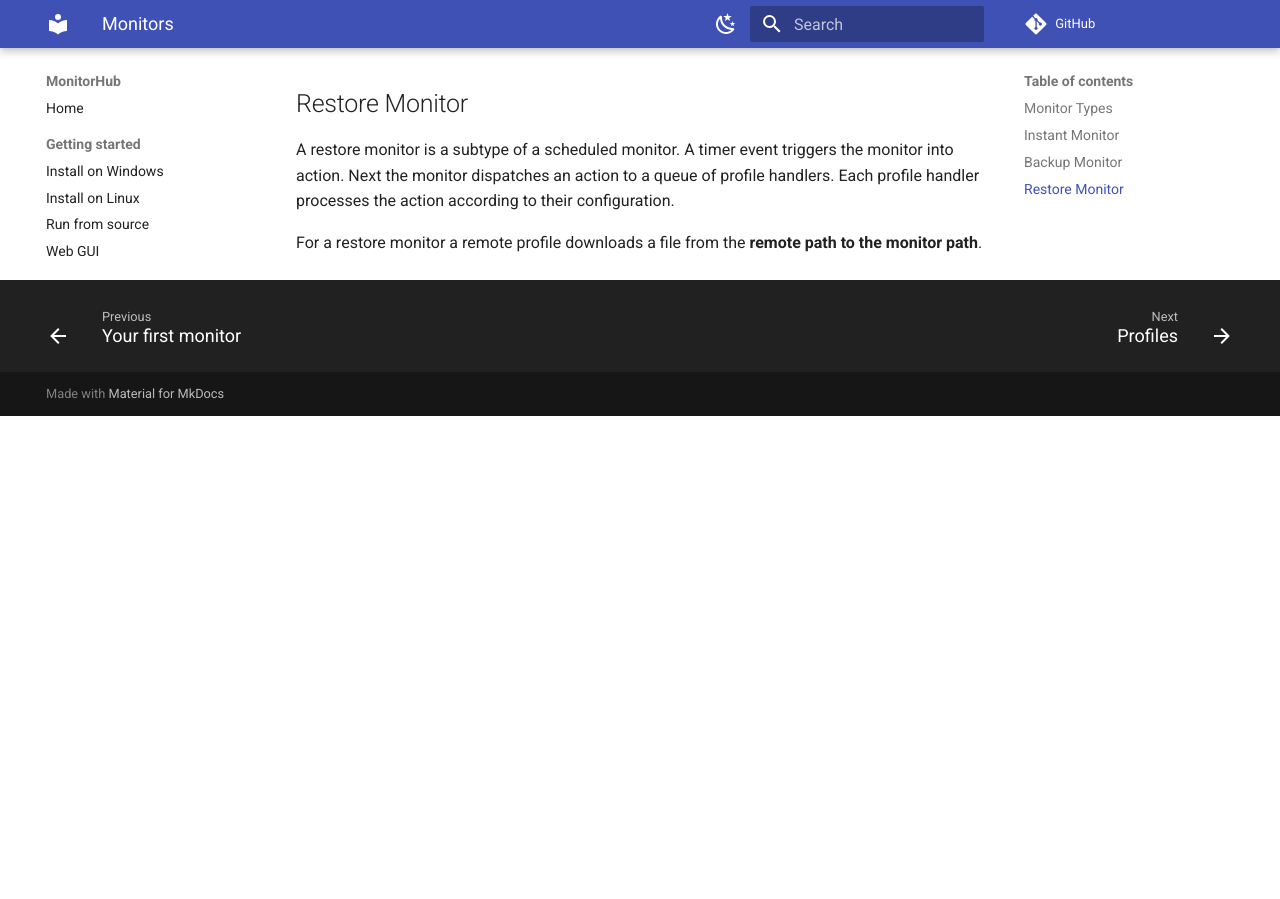
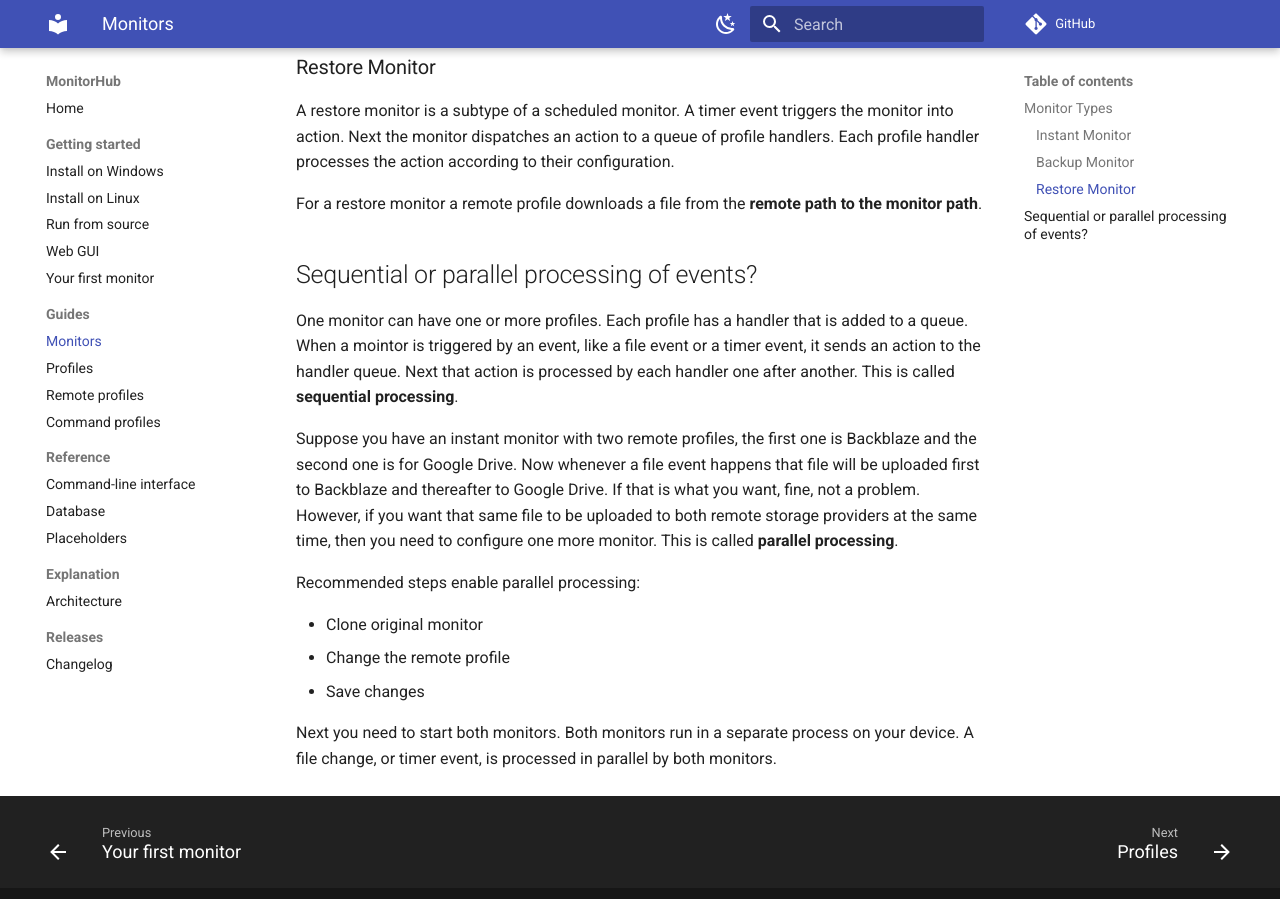
Before and after one commit to Transparent-Systems/monitorhub, an MkDocs documentation site: the page built from docs/guides/monitors.md, in a window 1280 px wide and 900 px high, scrolled down 2144 px. Built offline with MkDocs 1.6.1 and Material for MkDocs 9.7.7, drawn with Linux system fonts in a browser that asks for light colours; comment, search, counter and statistics services are not loaded; before the commit the page ends 2560 px from its top, so only the background shows below that.

Commit message:
Document sequential and parallel event processing in the monitors guide

```diff
--- a/docs/guides/monitors.md
+++ b/docs/guides/monitors.md
@@ -52,18 +52,37 @@
 
 MonitorHub can be extended with new monitor types. This requires building a new monitor and registering that monitor type. An example of a new monitor type is a webhook monitor like a GitHub webhook.
 
-## Instant Monitor
+### Instant Monitor
 An instant monitor reacts immediately upon a file system event inside a monitor path.
 Next the monitor dispatches an action to a queue of profile handlers. Each profile handler processes the action according to their configuration.
 
-## Backup Monitor
+### Backup Monitor
 A backup monitor is a subtype of a scheduled monitor. A timer event triggers the monitor into action.
 Next the monitor dispatches an action to a queue of profile handlers. Each profile handler processes the action according to their configuration.
 
 For a backup monitor a remote profile uploads a file from the **monitor path to the remote path**.
 
-## Restore Monitor
+### Restore Monitor
 A restore monitor is a subtype of a scheduled monitor. A timer event triggers the monitor into action.
 Next the monitor dispatches an action to a queue of profile handlers. Each profile handler processes the action according to their configuration.
 
 For a restore monitor a remote profile downloads a file from the **remote path to the monitor path**.
+
+
+## Sequential or parallel processing of events?
+One monitor can have one or more profiles. Each profile has a handler that is added to a queue.
+When a mointor is triggered by an event, like a file event or a timer event, it sends an action to the handler queue. Next that action is processed by each handler one after another. This is called **sequential processing**.
+
+Suppose you have an instant monitor with two remote profiles, the first one is Backblaze and the second one is for Google Drive.
+Now whenever a file event happens that file will be uploaded first to Backblaze and thereafter to Google Drive.
+If that is what you want, fine, not a problem.
+However, if you want that same file to be uploaded to both remote storage providers at the same time, then you need to configure one more monitor. This is called **parallel processing**.
+
+Recommended steps enable parallel processing:
+
+- Clone original monitor
+- Change the remote profile
+- Save changes
+
+Next you need to start both monitors.
+Both monitors run in a separate process on your device. A file change, or timer event, is processed in parallel by both monitors.
```
